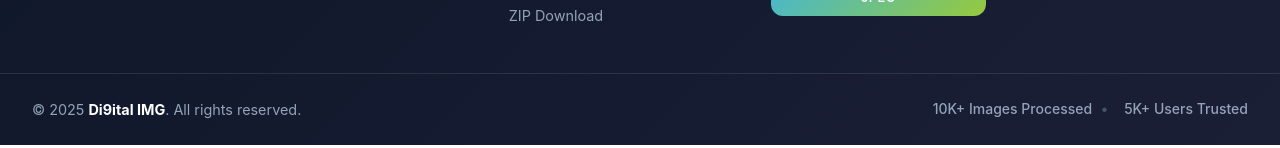
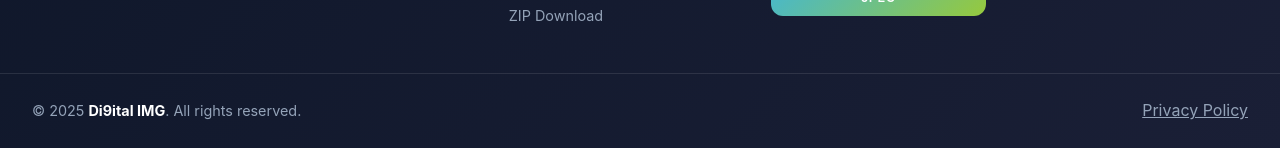
Before and after one commit to MohamadAsaad/Di9ital_IMG, a plain HTML site: page index.html in a window 1280 px wide. Shown: the part 837-985 px from the top of the page. Drawn offline with nearby package versions, Linux system fonts and the light colour scheme.

Commit message:
Update index.html

```diff
--- a/index.html
+++ b/index.html
@@ -290,8 +290,10 @@
                             reserved</span>.</p>
                 </div>
                 <div class="footer-stats">
-                    <span class="stat" data-lang="images-processed">10K+ Images Processed</span>
-                    <span class="stat" data-lang="users-trusted">5K+ Users Trusted</span>
+                    <!-- <span class="stat" data-lang="images-processed">10K+ Images Processed</span>
+                    <span class="stat" data-lang="users-trusted">5K+ Users Trusted</span> -->
+                    <a href="/privacy.html" style="color: #94a3b8; margin-left: 1rem;">Privacy Policy</a>
+
                 </div>
             </div>
         </footer>
@@ -347,4 +349,5 @@
     <script src="js/app.js"></script>
 </body>
 
+
 </html>
```
